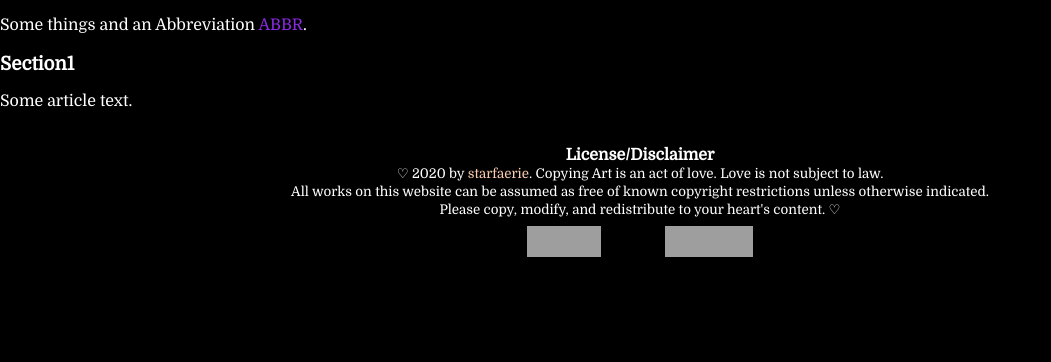
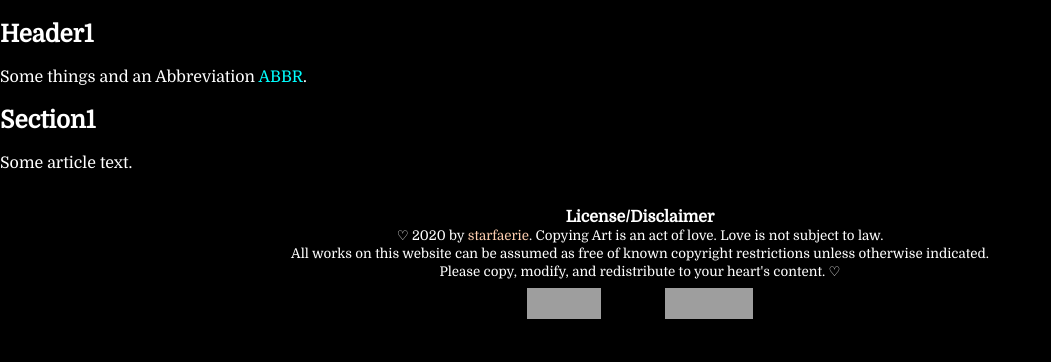
Before and after one commit to starfaerie/PeopleInOurLives, a plain HTML site: page index.html in a window 1280 px wide. Shown: the whole page, without its empty margins (0-1051 px from the left). Drawn offline with Linux system fonts and the light colour scheme; grey boxes are pictures that could not be loaded.

Commit message:
Added Headings to Articles

```diff
--- a/index.html
+++ b/index.html
@@ -24,8 +24,9 @@
     <!-- Header -->
     <div class="header">
         <article>
+            <h1>Header1</h1>
             <p>
-                Some things and an Abbreviation <abbr>ABBR</abbr>.
+                Some things and an Abbreviation <abbr title="abbreviation">ABBR</abbr>.
             </p>
         </article>
     </div>
@@ -34,14 +35,14 @@
     <main class="content" id="content">
         <section>
             <!-- Section 1 -->
-            <div class="headertext" id="section1">
-                <h3 class="section-header">
-                    Section1
-                </h3>
+            <div id="section1">
+                <article>
+                    <h2 class="section-header">
+                        Section1
+                    </h2>
+                    <p>Some article text.</p>
+                </article>
             </div>
-            <article>
-                <p>Some article text.</p>
-            </article>
         </section>
 
         <section>
--- a/styles.css
+++ b/styles.css
@@ -21,8 +21,10 @@ footer {
 }
 
 abbr {
+    border-bottom: none !important;
     cursor: inherit !important;
-    color: blueviolet;
+    text-decoration: none !important;
+    color: cyan;
 }
 
 
```
